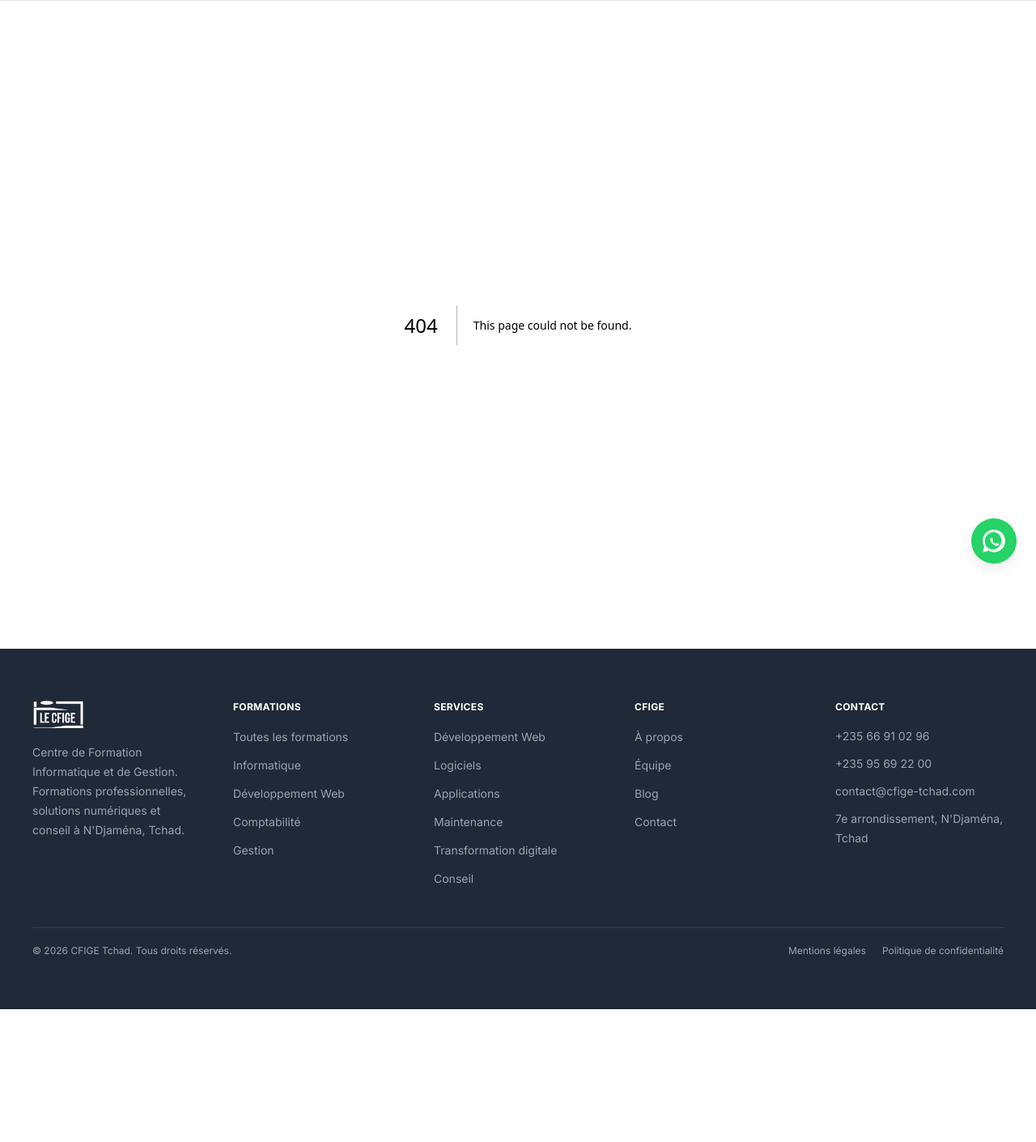
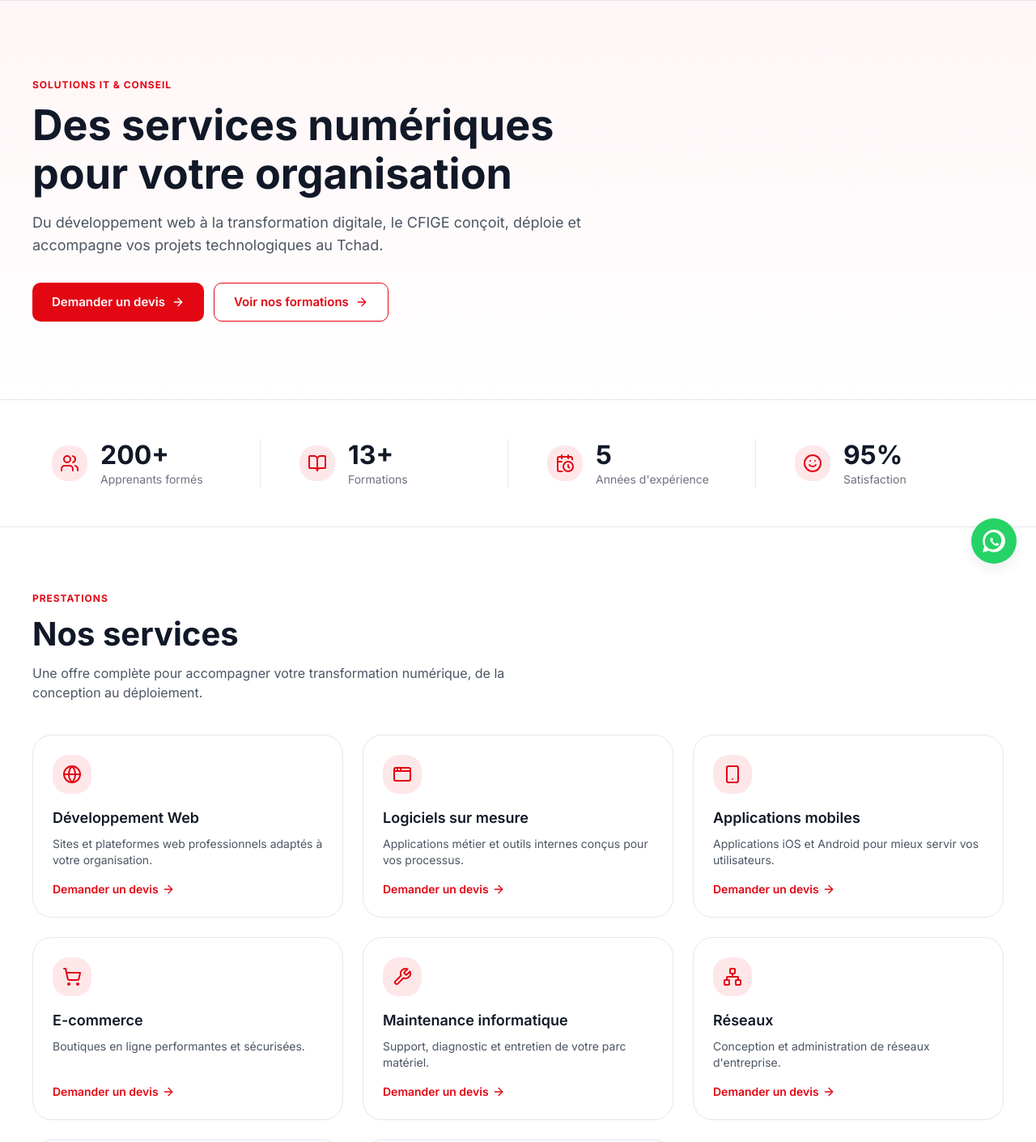
Before and after one commit to marcmahonte-art/cfige-tchad, a Next.js app: page /services in a window 1280 px wide. Before the commit this address had no page. Shown: the part 80-1490 px from the top of the page at 81% size. Before the commit the page ends 1326 px from the top, so only its background shows below. Built offline with nearby package versions, Linux system fonts and the light colour scheme.

Commit message:
Add /services page (hero, services grid, method, why, contact) + nav/footer links

```diff
--- /dev/null
+++ b/src/app/services/page.tsx
@@ -0,0 +1,26 @@
+import type { Metadata } from "next";
+import { Stats } from "@/components/home/Stats";
+import { ServicesHero } from "@/components/services/ServicesHero";
+import { ServicesGrid } from "@/components/services/ServicesGrid";
+import { MethodSection } from "@/components/home/MethodSection";
+import { WhyCfige } from "@/components/home/WhyCfige";
+import { ContactSection } from "@/components/home/ContactSection";
+
+export const metadata: Metadata = {
+  title: "Services — CFIGE Tchad",
+  description:
+    "Services du CFIGE : développement web, applications mobiles, e-commerce, maintenance informatique, réseaux, transformation digitale et conseil stratégique.",
+};
+
+export default function ServicesPage() {
+  return (
+    <>
+      <ServicesHero />
+      <Stats />
+      <ServicesGrid />
+      <MethodSection />
+      <WhyCfige />
+      <ContactSection />
+    </>
+  );
+}
--- a/src/components/layout/Footer.tsx
+++ b/src/components/layout/Footer.tsx
@@ -71,7 +71,7 @@
               {servicesLinks.map((label) => (
                 <li key={label}>
                   <a
-                    href="/#services"
+                    href="/services"
                     className="text-sm leading-6 text-gray-400 transition-colors hover:text-white"
                   >
                     {label}
--- /dev/null
+++ b/src/components/services/ServicesGrid.tsx
@@ -0,0 +1,55 @@
+import { ArrowRight } from "lucide-react";
+import { services } from "@/data/services";
+
+export function ServicesGrid() {
+  return (
+    <section
+      className="cfige-section bg-white"
+      aria-labelledby="services-grid-title"
+    >
+      <div className="cfige-container">
+        <div className="max-w-2xl">
+          <p className="text-xs font-bold uppercase tracking-[0.08em] text-primary">
+            Prestations
+          </p>
+          <h2
+            id="services-grid-title"
+            className="mt-3 text-[30px] font-bold leading-[38px] text-gray-900 md:text-[40px] md:leading-[48px]"
+          >
+            Nos services
+          </h2>
+          <p className="mt-3 text-base leading-6 text-gray-600">
+            Une offre complète pour accompagner votre transformation numérique,
+            de la conception au déploiement.
+          </p>
+        </div>
+
+        <div className="mt-10 grid grid-cols-1 gap-6 sm:grid-cols-2 lg:grid-cols-3">
+          {services.map((s) => (
+            <article
+              key={s.title}
+              className="group flex flex-col rounded-2xl border border-gray-200 bg-white p-6 transition-all duration-200 hover:-translate-y-0.5 hover:shadow-cfige-md"
+            >
+              <span className="flex h-12 w-12 items-center justify-center rounded-xl bg-primary-light text-primary">
+                <s.icon className="h-6 w-6" aria-hidden="true" />
+              </span>
+              <h3 className="mt-4 text-lg font-semibold text-gray-900">
+                {s.title}
+              </h3>
+              <p className="mt-2 flex-1 text-sm leading-5 text-gray-600">
+                {s.description}
+              </p>
+              <a
+                href="#contact"
+                className="mt-4 inline-flex items-center gap-1 text-sm font-semibold text-primary transition-colors hover:text-primary-dark"
+              >
+                Demander un devis
+                <ArrowRight className="h-4 w-4 transition-transform duration-200 group-hover:translate-x-0.5" />
+              </a>
+            </article>
+          ))}
+        </div>
+      </div>
+    </section>
+  );
+}
--- /dev/null
+++ b/src/components/services/ServicesHero.tsx
@@ -0,0 +1,37 @@
+import { ArrowRight } from "lucide-react";
+import { Button } from "@/components/ui/button";
+
+export function ServicesHero() {
+  return (
+    <section className="bg-gradient-to-b from-primary-light/40 to-white">
+      <div className="cfige-container py-16 md:py-24">
+        <div className="max-w-3xl">
+          <p className="text-xs font-bold uppercase tracking-[0.08em] text-primary">
+            Solutions IT & Conseil
+          </p>
+          <h1 className="mt-3 text-[36px] font-bold leading-[44px] text-gray-900 md:text-[52px] md:leading-[60px]">
+            Des services numériques pour votre organisation
+          </h1>
+          <p className="mt-4 text-lg leading-7 text-gray-600">
+            Du développement web à la transformation digitale, le CFIGE conçoit,
+            déploie et accompagne vos projets technologiques au Tchad.
+          </p>
+          <div className="mt-8 flex flex-col gap-3 sm:flex-row">
+            <Button asChild>
+              <a href="#contact">
+                Demander un devis
+                <ArrowRight className="h-4 w-4" />
+              </a>
+            </Button>
+            <Button asChild variant="outline">
+              <a href="/formations">
+                Voir nos formations
+                <ArrowRight className="h-4 w-4" />
+              </a>
+            </Button>
+          </div>
+        </div>
+      </div>
+    </section>
+  );
+}
--- a/src/data/site.ts
+++ b/src/data/site.ts
@@ -20,7 +20,7 @@
   nav: [
     { label: "Accueil", href: "/" },
     { label: "Formations", href: "/formations" },
-    { label: "Services", href: "/#services" },
+    { label: "Services", href: "/services" },
     { label: "À propos", href: "/#apropos" },
     { label: "Blog", href: "/#blog" },
     { label: "Contact", href: "/#contact" },
```
